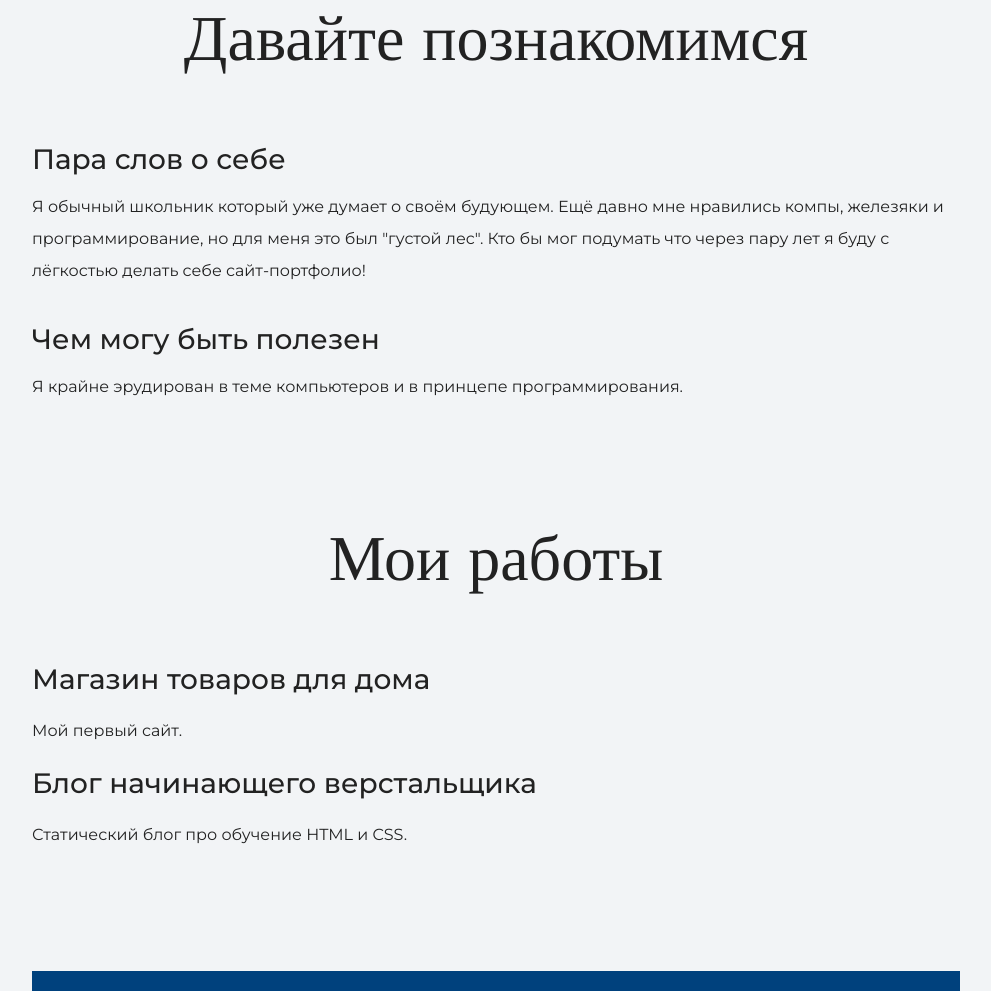
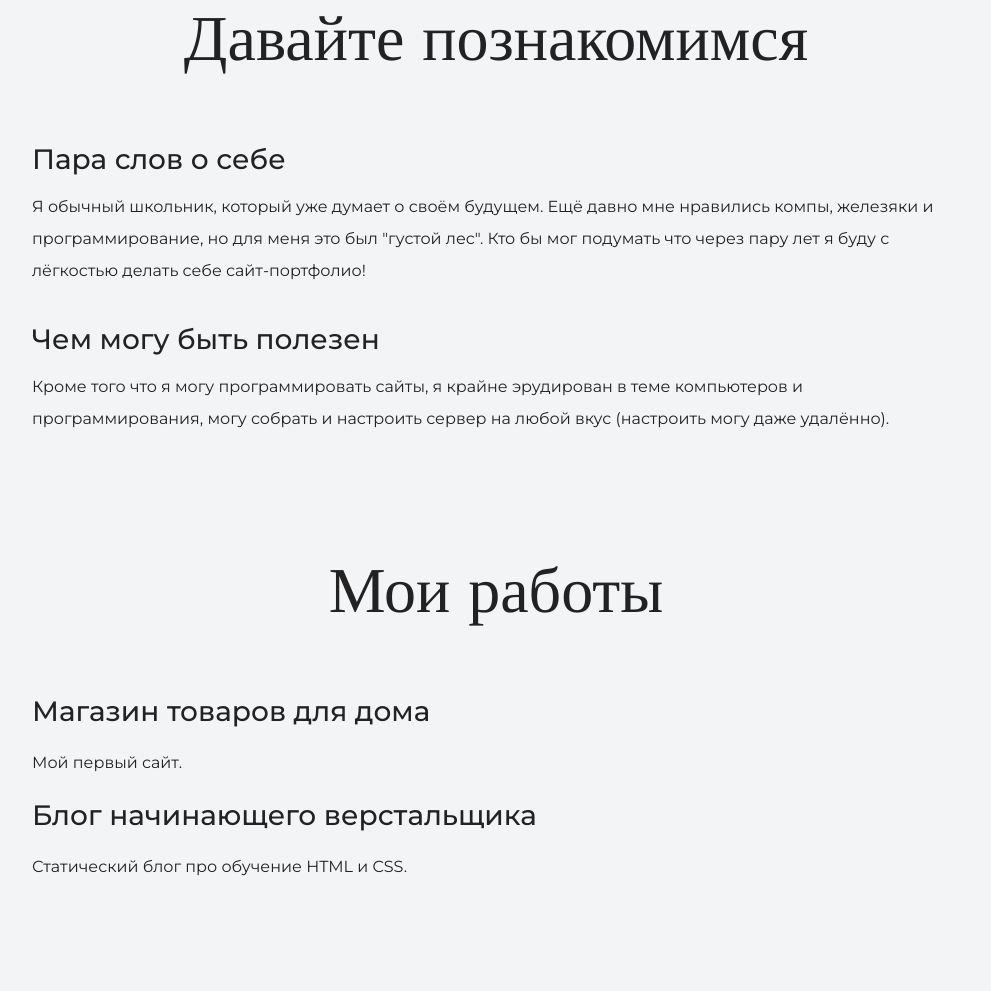
Before and after one commit to DanielMihajlo/daniel, a plain HTML site: page index.html in a window 1280 px wide. Shown: the part 1033-2024 px from the top of the page, without its empty margins (144-1135 px from the left). Drawn offline with nearby package versions, Linux system fonts and the light colour scheme.

Commit message:
Add files via upload

```diff
--- a/index.html
+++ b/index.html
@@ -22,9 +22,9 @@
     <section class="intro">
       <h2 class="subheading">Давайте познакомимся</h2>
       <h3>Пара слов о себе</h3>
-      <p>Я обычный школьник который уже думает о своём будующем. Ещё давно мне нравились компы, железяки и программирование, но для меня это был "густой лес". Кто бы мог подумать что через пару лет я буду с лёгкостью делать себе сайт-портфолио!</p>
+      <p>Я обычный школьник, который уже думает о своём будущем. Ещё давно мне нравились компы, железяки и программирование, но для меня это был "густой лес". Кто бы мог подумать что через пару лет я буду с лёгкостью делать себе сайт-портфолио!</p>
       <h3>Чем могу быть полезен</h3>
-      <p>Я крайне эрудирован в теме компьютеров и в принцепе программирования.</p>
+      <p>Кроме того что я могу программировать сайты, я крайне эрудирован в теме компьютеров и программирования, могу собрать и настроить сервер на любой вкус (настроить могу даже удалённо).</p>
     </section>
 
     <section class="portfolio">
```
